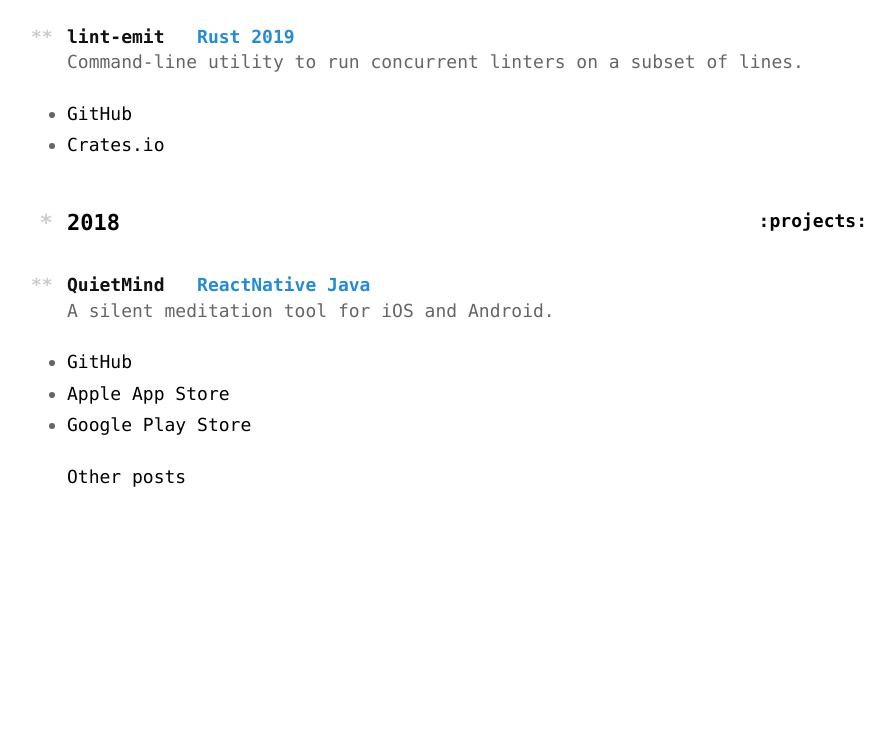
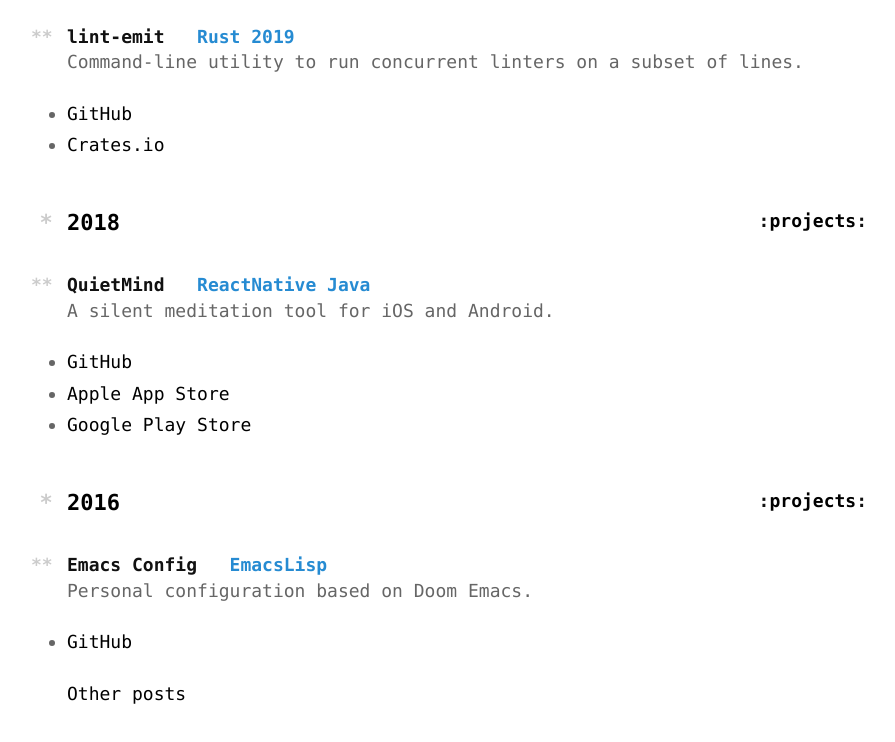
Before and after one commit to ragone/ragone.io, a plain HTML site: page index.html in a window 1280 px wide. Shown: the part 3773-4515 px from the top of the page, without its empty margins (173-1068 px from the left). Before the commit the page ends 4310 px from the top, so only its background shows below. Drawn offline with Linux system fonts and the light colour scheme.

Commit message:
fix: increase number of posts on index page

```diff
--- a/index.html
+++ b/index.html
@@ -203,6 +203,20 @@ A silent meditation tool for iOS and Android.
 </ul>
 </div>
 </div>
+
+<div class="headline"> <h1 class="post-title"><a href="2016.html">2016</a></h1>
+<div class="taglist">:<a href="https://ragone.io/tag-projects.html">projects</a>:</div></div>
+<div id="outline-container-org04f37a8" class="outline-2">
+<h2 id="org04f37a8">Emacs Config&#xa0;&#xa0;&#xa0;<span class="tag"><span class="EmacsLisp">EmacsLisp</span></span></h2>
+<div class="outline-text-2" id="text-org04f37a8">
+<p>
+Personal configuration based on Doom Emacs.
+</p>
+<ul class="org-ul">
+<li><a href="https://github.com/ragone/.doom.d">GitHub</a></li>
+</ul>
+</div>
+</div>
 <div id="archive">
 <a href="archive.html">Other posts</a>
 </div>
--- a/rss.xml
+++ b/rss.xml
@@ -4,7 +4,7 @@
 <title>ragone.io</title>
 <description>ragone.io</description>
 <link>https://ragone.io/</link>
-<lastBuildDate>Sun, 26 May 2019 17:18:58 +1200</lastBuildDate>
+<lastBuildDate>Sun, 26 May 2019 17:41:28 +1200</lastBuildDate>
 <item>
   <title>quotes.el</title>
   <description><![CDATA[
```
